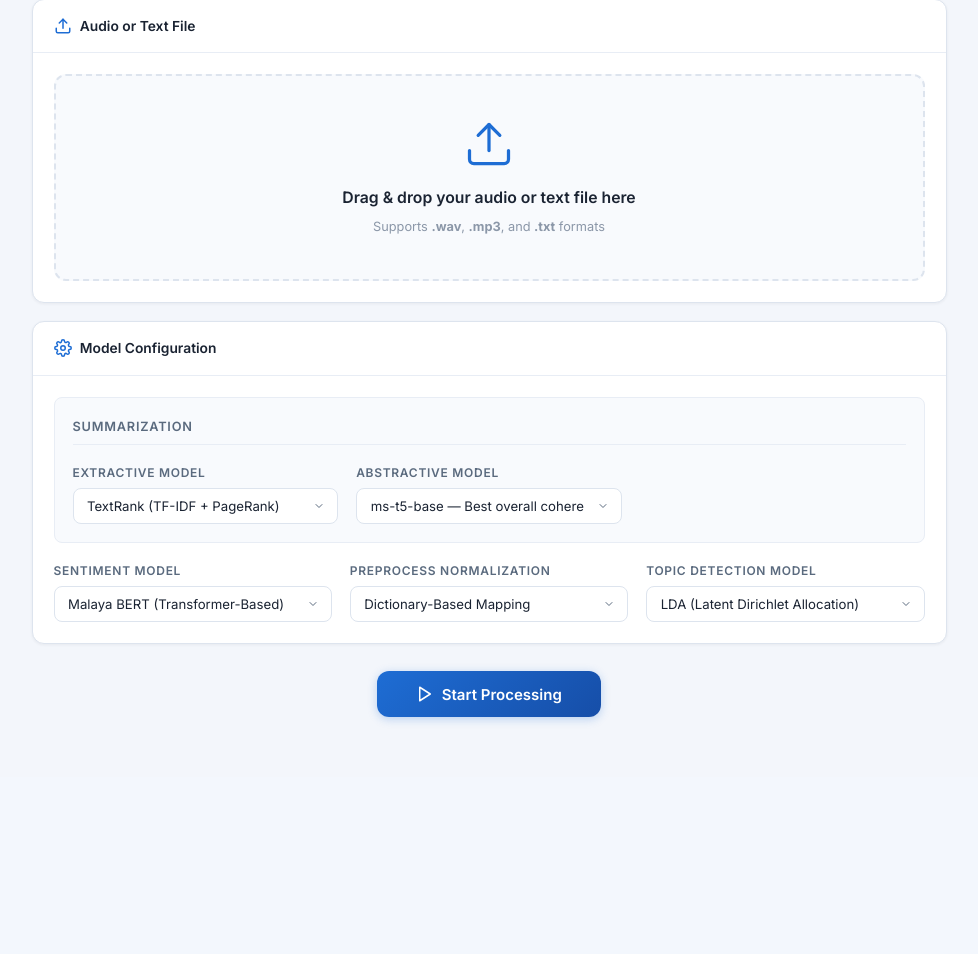
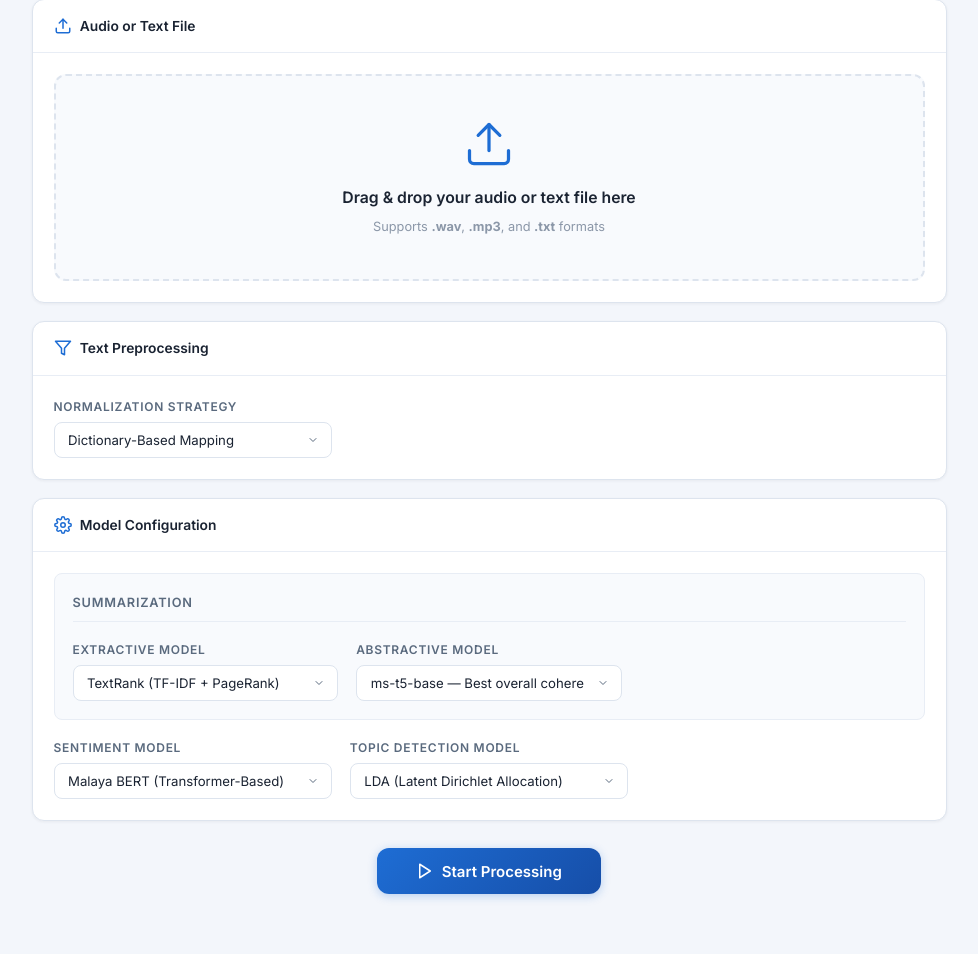
Before and after one commit to nvshirfn/meeting_summarizer_fyp, a Flask app: page / in a window 1280 px wide. Shown: the part 231-1185 px from the top of the page, without its empty margins (151-1129 px from the left). Before the commit the page ends 954 px from the top, so only its background shows below. Run offline with Flask 3, Linux system fonts and the light colour scheme.

Commit message:
The normalization is now positioned correctly above the model section, and it's no longer mixed in with the actual NLP models

```diff
--- a/templates/upload.html
+++ b/templates/upload.html
@@ -66,6 +66,29 @@
         </div>
       </div>
 
+      <!-- ── Text Preprocessing ───────────────────────────── -->
+      <div class="card mt-2">
+        <div class="card__header">
+          <svg viewBox="0 0 24 24" fill="none" stroke="currentColor" stroke-width="2" stroke-linecap="round"
+            stroke-linejoin="round">
+            <polygon points="22 3 2 3 10 12.46 10 19 14 21 14 12.46 22 3" />
+          </svg>
+          Text Preprocessing
+        </div>
+        <div class="card__body">
+          <div class="form-grid">
+            <div class="field">
+              <label class="field__label" for="normalization">Normalization Strategy</label>
+              <select class="field__select" name="normalization" id="normalization">
+                {% for key, label in normalization_options.items() %}
+                <option value="{{ key }}">{{ label }}</option>
+                {% endfor %}
+              </select>
+            </div>
+          </div>
+        </div>
+      </div>
+
       <!-- ── Model Selection ──────────────────────────────── -->
       <div class="card mt-2">
         <div class="card__header">
@@ -111,16 +134,6 @@
               <label class="field__label" for="sentiment_model">Sentiment Model</label>
               <select class="field__select" name="sentiment_model" id="sentiment_model">
                 {% for key, label in sentiment_models.items() %}
-                <option value="{{ key }}">{{ label }}</option>
-                {% endfor %}
-              </select>
-            </div>
-
-            <!-- Preprocessing Normalization -->
-            <div class="field">
-              <label class="field__label" for="normalization">Preprocess Normalization</label>
-              <select class="field__select" name="normalization" id="normalization">
-                {% for key, label in normalization_options.items() %}
                 <option value="{{ key }}">{{ label }}</option>
                 {% endfor %}
               </select>
```
